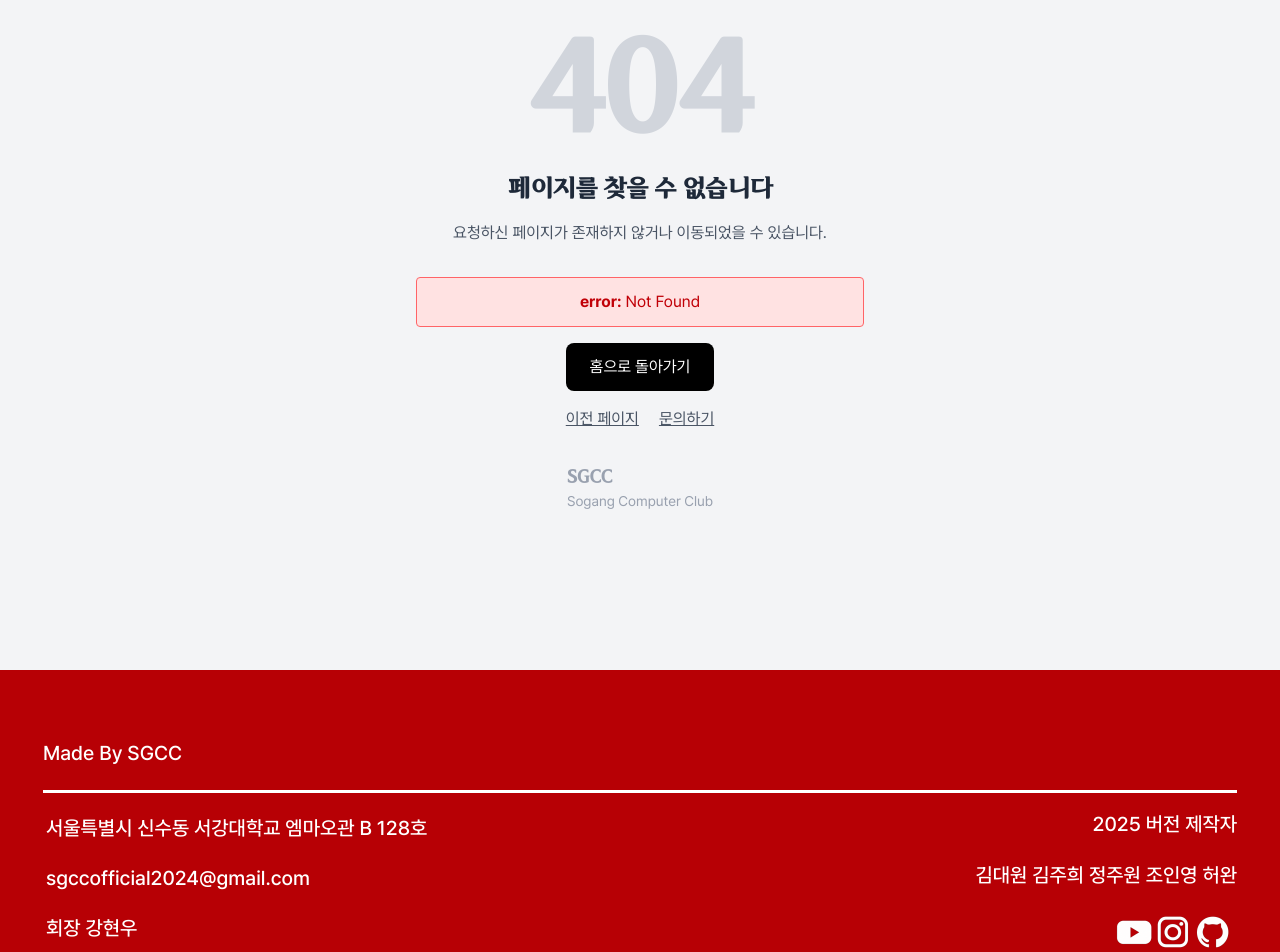
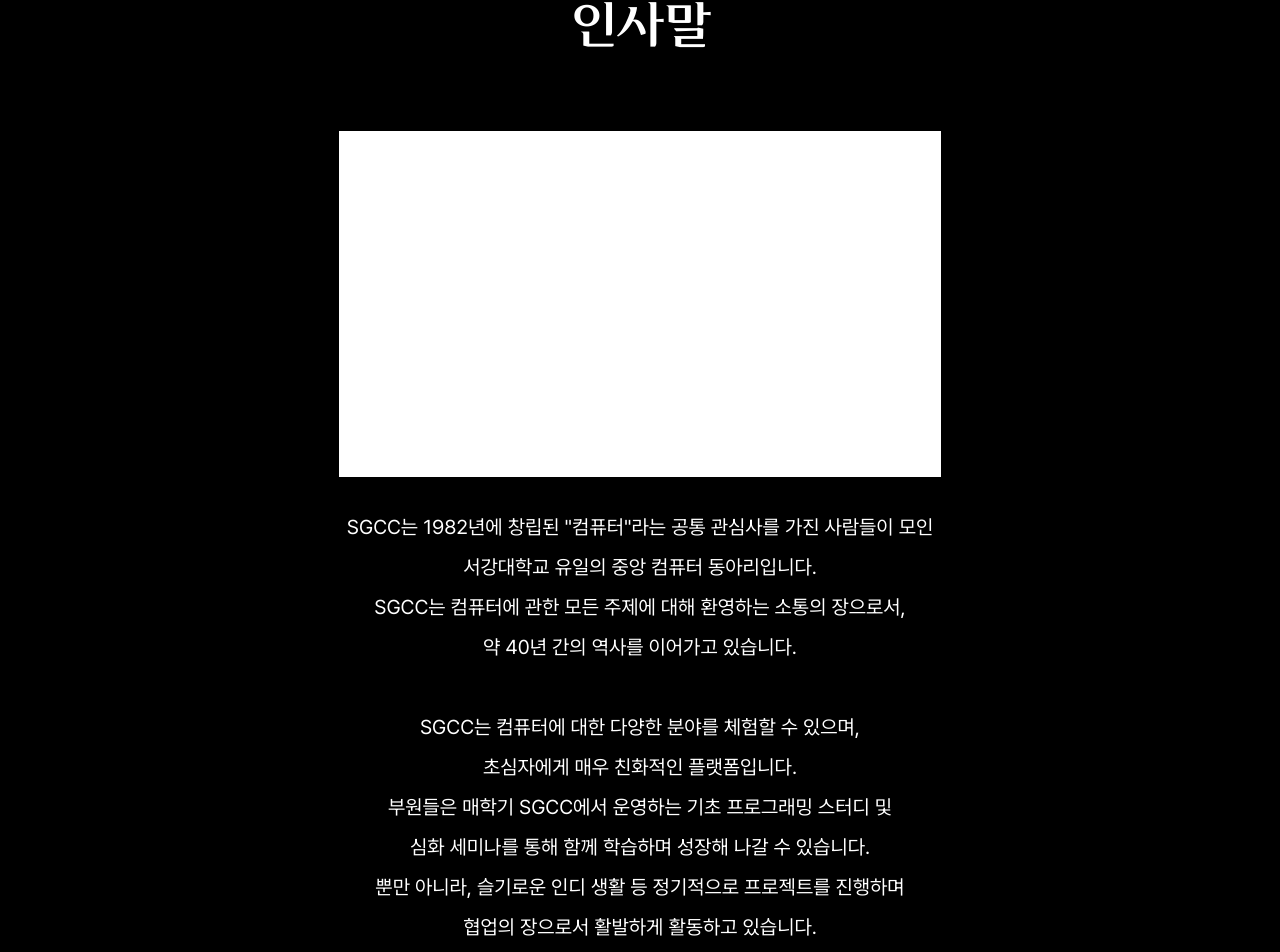
Before and after one commit to HansDavidKim/SGCC-front, a SvelteKit app: page /aboutus in a window 1280 px wide. Before the commit this address had no page. Shown: the part 200-1152 px from the top of the page. Built offline with nearby package versions, Linux system fonts and the light colour scheme.

Commit message:
fix: merge 인삿말 오류 수정
- 인삿말을 다시 추가함

```diff
--- /dev/null
+++ b/src/routes/aboutus/+page.svelte
@@ -0,0 +1,28 @@
+<script lang="ts">
+
+
+</script>
+
+<main>
+  <div class="relative flex min-h-201 desktop:h-322 flex-col items-center bg-black desktop:py-29.5 py-12 text-white">
+    <h2 class="mb-17 text-center desktop:text-[50px] text-[35px] font-normal">인사말</h2>
+    <div class="mb-7.5 shrink-0 h-[130px] tablet:h-[346px] aspect-[226/130] desktop: bg-white">
+
+    </div>
+
+    <p class="text-left tablet:text-center px-[calc(10vw)] text-[16px] desktop:text-[20px] font-normal leading-[29px] desktop:leading-[40px]">
+      SGCC는 1982년에 창립된 "컴퓨터"라는 공통 관심사를 가진 사람들이 모인<br>
+      서강대학교 유일의 중앙 컴퓨터 동아리입니다.<br>
+      SGCC는 컴퓨터에 관한 모든 주제에 대해 환영하는 소통의 장으로서,<br>
+      약 40년 간의 역사를 이어가고 있습니다.<br>
+      <br>
+      SGCC는 컴퓨터에 대한 다양한 분야를 체험할 수 있으며,<br class="desktop:block hidden">
+      초심자에게 매우 친화적인 플랫폼입니다.<br class="desktop:block hidden">
+      부원들은 매학기 SGCC에서 운영하는 기초 프로그래밍 스터디 및<br class="desktop:block hidden">
+      심화 세미나를 통해 함께 학습하며 성장해 나갈 수 있습니다.<br class="desktop:block hidden">
+      뿐만 아니라, 슬기로운 인디 생활 등 정기적으로 프로젝트를 진행하며<br class="desktop:block hidden">
+      협업의 장으로서 활발하게 활동하고 있습니다.
+    </p>
+
+  </div>
+</main>
```
